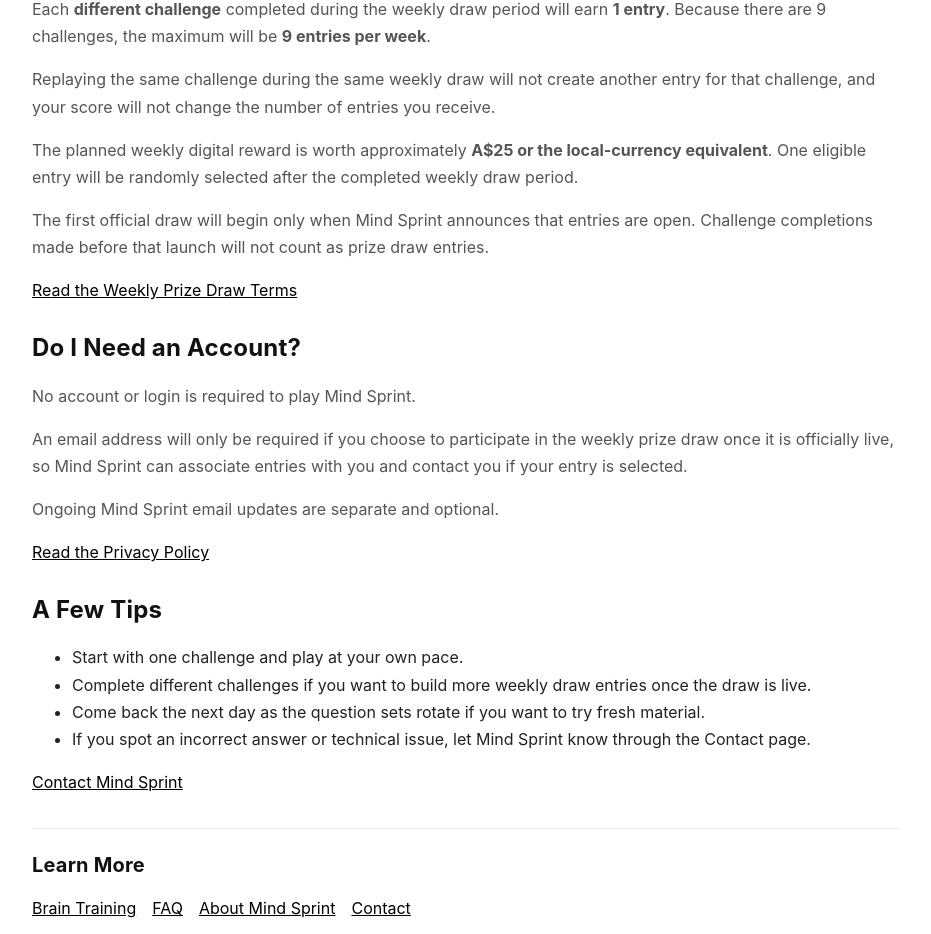
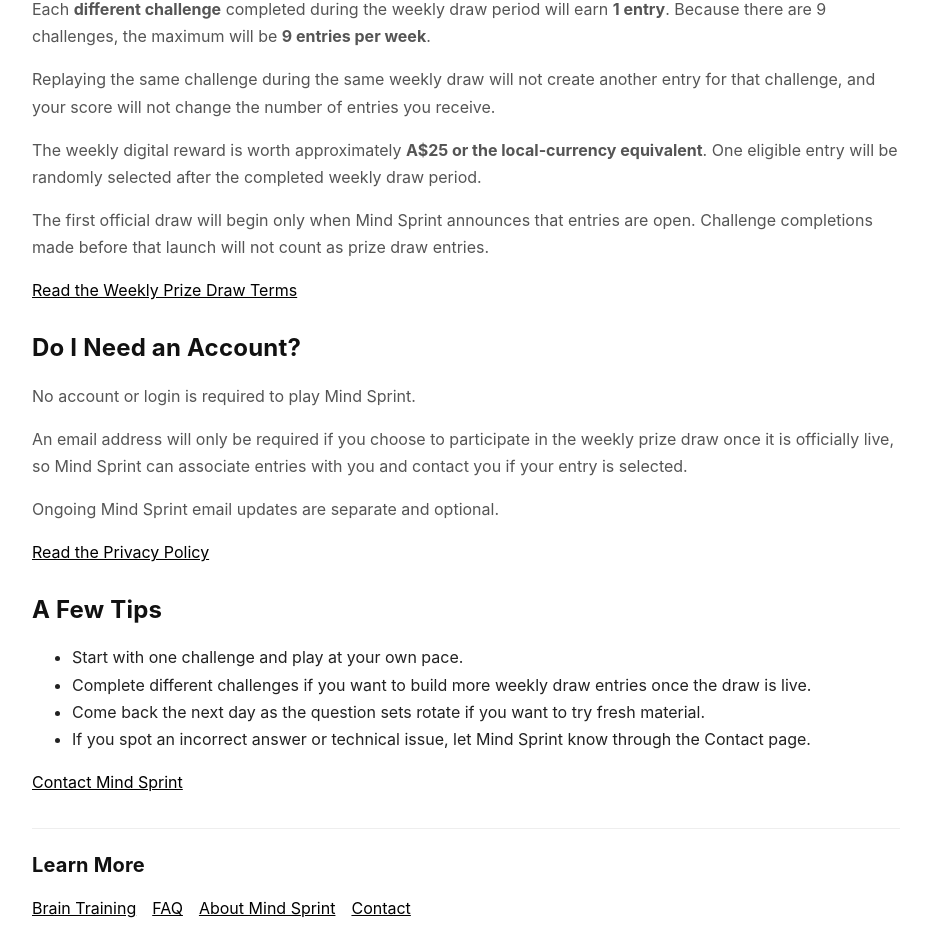
Before and after one commit to justinchase1984/mind-sprint, a Next.js app: page /how-it-works in a window 1280 px wide. Shown: the part 1430-2364 px from the top of the page, without its empty margins (174-1105 px from the left). Built offline with nearby package versions, Linux system fonts and the light colour scheme; no server answers.

Commit message:
Update how-it-works.tsx

```diff
--- a/pages/how-it-works.tsx
+++ b/pages/how-it-works.tsx
@@ -509,7 +509,7 @@ export default function HowItWorks() {
             color: '#555',
           }}
         >
-          The planned weekly digital reward is worth approximately{' '}
+          The weekly digital reward is worth approximately{' '}
           <strong>A$25 or the local-currency equivalent</strong>. One eligible
           entry will be randomly selected after the completed weekly draw
           period.
```
